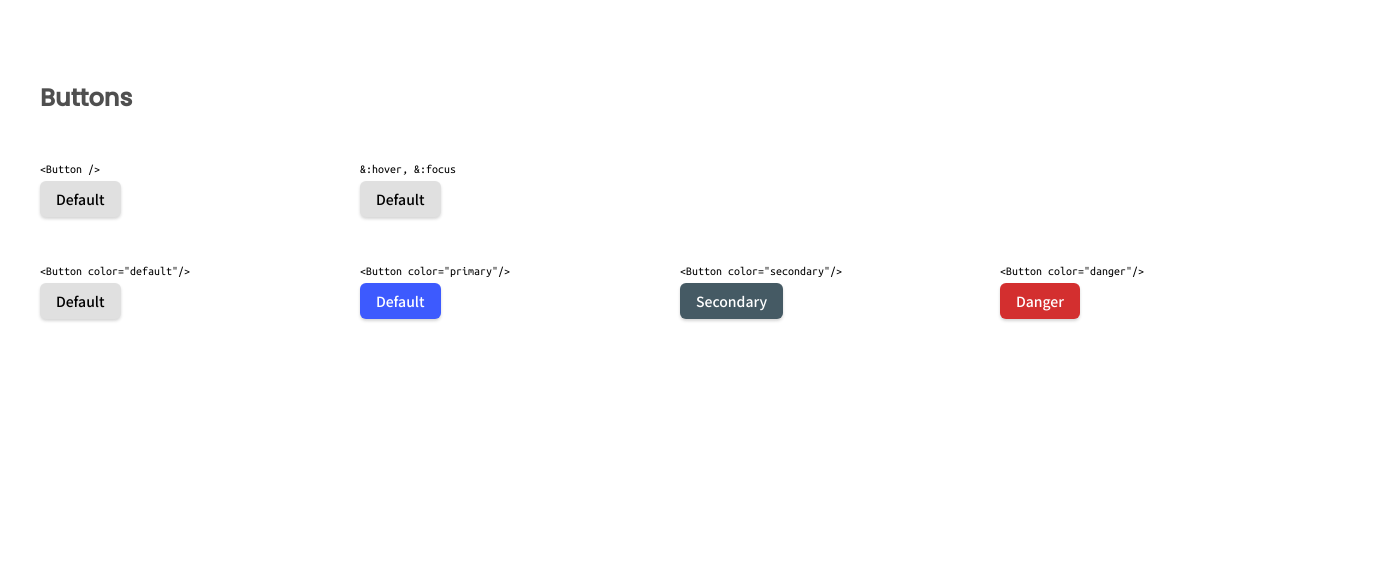
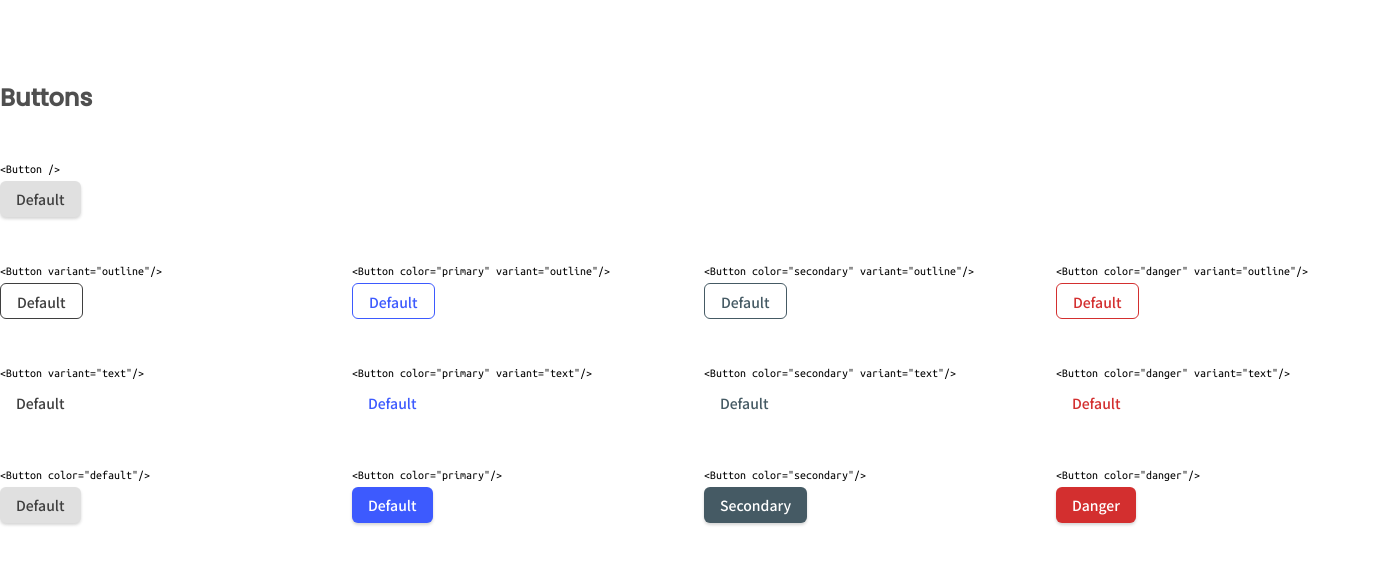
Before and after one commit to aadelgrossi/button-component, a React (Create React App) app: page / in a window 1280 px wide. Shown: the top 564 px of the page, 1376 px wide, since content can reach past the window. Built offline with nearby package versions, Linux system fonts and the light colour scheme.

Commit message:
Add variant styles for button (stacks with color)

```diff
--- a/src/components/Button/index.tsx
+++ b/src/components/Button/index.tsx
@@ -1,13 +1,22 @@
-import React from 'react';
+import React, { ButtonHTMLAttributes } from 'react';
 
 import { Container } from './styles';
 
-interface ButtonProps {
+type ButtonProps = ButtonHTMLAttributes<HTMLButtonElement> & {
   color?: 'default' | 'primary' | 'secondary' | 'danger';
-}
+  variant?: string;
+};
 
-const Button: React.FC<ButtonProps> = ({ color = 'default', children }) => {
-  return <Container color={color}>{children}</Container>;
+const Button: React.FC<ButtonProps> = ({
+  children,
+  color = 'default',
+  ...rest
+}) => {
+  return (
+    <Container color={color} {...rest}>
+      {children}
+    </Container>
+  );
 };
 
 export default Button;
--- a/src/components/Button/styles.tsx
+++ b/src/components/Button/styles.tsx
@@ -1,47 +1,99 @@
 import styled, { css } from 'styled-components';
 
 export const buttonDisabledTextColor = '#9E9E9E';
+
+interface ButtonProps {
+  color: string;
+  variant?: string;
+}
 
 interface ButtonColorProperty {
   [type: string]: string;
 }
 
-const buttonBackgrounds: ButtonColorProperty = {
-  default: 'background: #E0E0E0',
-  primary: 'background: #3D5AFE',
-  secondary: 'background: #455A64',
-  danger: 'background: #D32F2F',
+interface HoverProperty {
+  regular: {
+    [type: string]: any;
+  };
+  variant: {
+    [type: string]: any;
+  };
+}
+
+const buttonColors: ButtonColorProperty = {
+  default: '#E0E0E0',
+  primary: '#3D5AFE',
+  secondary: '#455A64',
+  danger: '#D32F2F',
 };
 
-const buttonHoverBackgrounds: ButtonColorProperty = {
-  default: 'background: #AEAEAE',
-  primary: 'background: #0039CB',
-  secondary: 'background: #1C313A',
-  danger: 'background: #9A0007',
+const buttonHoverBackgrounds: HoverProperty = {
+  regular: {
+    default: '#AEAEAE',
+    primary: '#0039CB',
+    secondary: '#1C313A',
+    danger: '#9A0007',
+  },
+  variant: {
+    default: 'rgba(174, 174, 174, 0.1)',
+    primary: 'rgba(61, 90, 254, 0.1)',
+    secondary: 'rgba(28, 49, 58, 0.1)',
+    danger: 'rgba(154, 0, 7, 0.1)',
+  },
 };
 
-export const Container = styled.button`
+export const Container = styled.button<ButtonProps>`
   width: fit-content;
   height: 36px;
   border-radius: 6px;
   padding: 8px 16px;
   box-shadow: 0px 2px 3px rgba(51, 51, 51, 0.2);
   transition: background-color 150ms ease-in-out;
-  color: ${props => props.color !== 'default' && '#fff'};
+  color: ${props => (props.color === 'default' ? '#3f3f3f' : '#fff')};
+
+  ${props =>
+    props.color &&
+    css`
+      background: ${buttonColors[props.color]};
+    `}
 
   &:hover {
-    background: #aeaeae;
-
     ${props =>
       props.color &&
       css`
-        ${buttonHoverBackgrounds[props.color]}
+        background: ${buttonHoverBackgrounds.regular[props.color]}};
       `}
   }
 
   ${props =>
-    props.color &&
+    props.variant &&
     css`
-      ${buttonBackgrounds[props.color]}
+      color: ${props.color === 'default'
+        ? '#3f3f3f'
+        : buttonColors[props.color]};
+    `}
+
+  ${props =>
+    props.variant === 'outline' &&
+    css`
+      border: 1px solid
+        ${props.color === 'default' ? '#3f3f3f' : buttonColors[props.color]};
+      background: transparent;
+      box-shadow: none;
+
+      &:hover {
+        background: ${buttonHoverBackgrounds.variant[props.color]};
+      }
+    `}
+
+  ${props =>
+    props.variant === 'text' &&
+    css`
+      background: transparent;
+      box-shadow: none;
+
+      &:hover {
+        background: ${buttonHoverBackgrounds.variant[props.color]};
+      }
     `}
 `;
--- a/src/pages/Home/index.tsx
+++ b/src/pages/Home/index.tsx
@@ -12,9 +12,53 @@ const Home: React.FC = () => {
           <span>{'<Button />'}</span>
           <Button>Default</Button>
         </ButtonItem>
+      </div>
+      <div className="row">
         <ButtonItem>
-          <span>&:hover, &:focus</span>
-          <Button>Default</Button>
+          <span>{'<Button variant="outline"/>'}</span>
+          <Button variant="outline">Default</Button>
+        </ButtonItem>
+        <ButtonItem>
+          <span>{'<Button color="primary" variant="outline"/>'}</span>
+          <Button color="primary" variant="outline">
+            Default
+          </Button>
+        </ButtonItem>
+        <ButtonItem>
+          <span>{'<Button color="secondary" variant="outline"/>'}</span>
+          <Button color="secondary" variant="outline">
+            Default
+          </Button>
+        </ButtonItem>
+        <ButtonItem>
+          <span>{'<Button color="danger" variant="outline"/>'}</span>
+          <Button color="danger" variant="outline">
+            Default
+          </Button>
+        </ButtonItem>
+      </div>
+      <div className="row">
+        <ButtonItem>
+          <span>{'<Button variant="text"/>'}</span>
+          <Button variant="text">Default</Button>
+        </ButtonItem>
+        <ButtonItem>
+          <span>{'<Button color="primary" variant="text"/>'}</span>
+          <Button color="primary" variant="text">
+            Default
+          </Button>
+        </ButtonItem>
+        <ButtonItem>
+          <span>{'<Button color="secondary" variant="text"/>'}</span>
+          <Button color="secondary" variant="text">
+            Default
+          </Button>
+        </ButtonItem>
+        <ButtonItem>
+          <span>{'<Button color="danger" variant="text"/>'}</span>
+          <Button color="danger" variant="text">
+            Default
+          </Button>
         </ButtonItem>
       </div>
       <div className="row">
--- a/src/pages/Home/styles.ts
+++ b/src/pages/Home/styles.ts
@@ -17,9 +17,9 @@ export const ButtonItem = styled.div`
   display: flex;
   flex-direction: column;
   margin-top: 3rem;
-  min-width: 15rem;
+  min-width: 20rem;
   & + & {
-    margin-left: 5rem;
+    margin-left: 2rem;
   }
 
   span {
```
